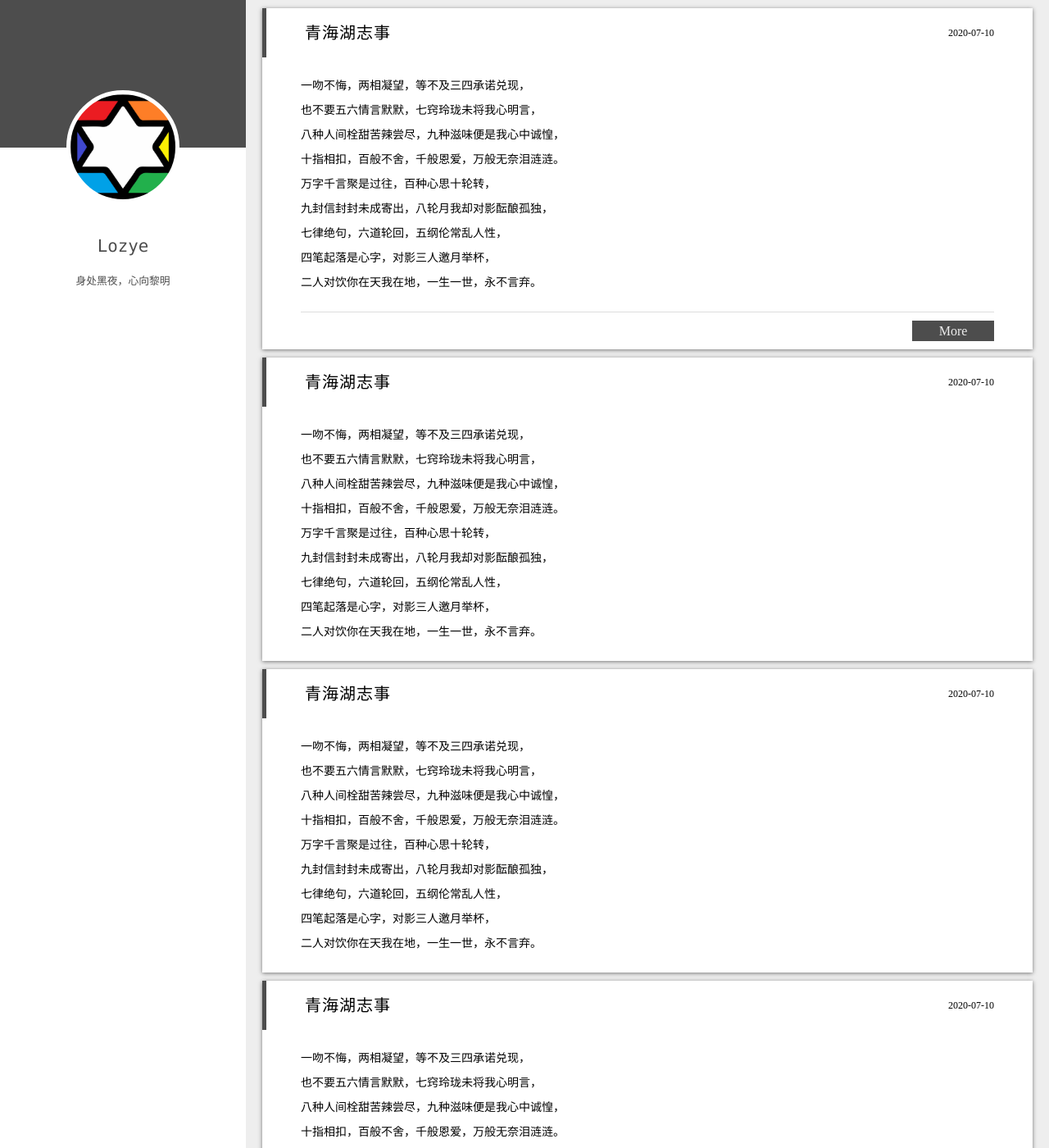
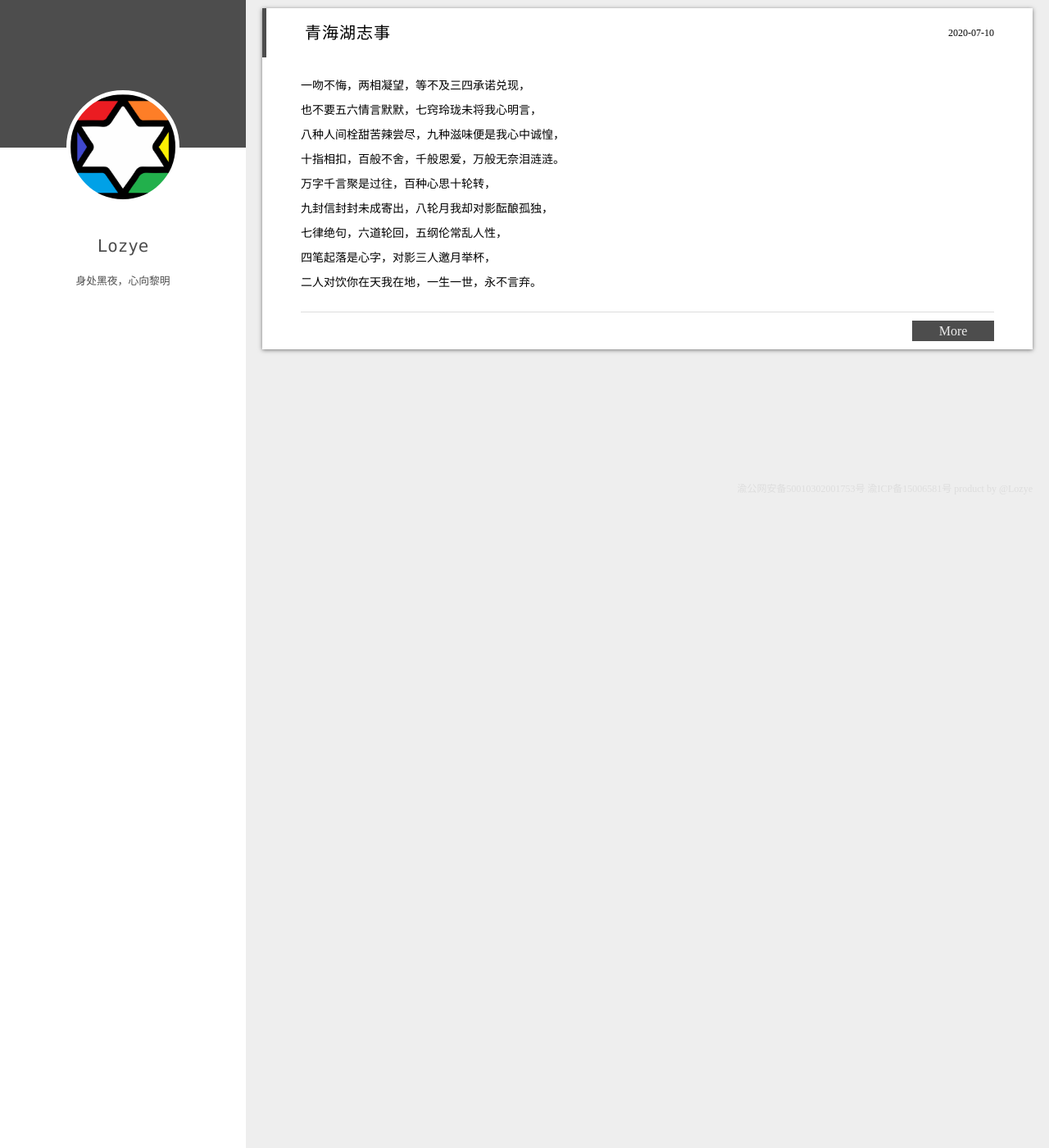
Before and after one commit to lozye/lozye, a Jekyll site: the page temp/index.html, which Jekyll copies as it is, in a window 1280 px wide and 1400 px high. Shown: the whole window at 82% size. Built offline with Jekyll 4.4.1, drawn with Linux system fonts in a browser that asks for light colours; some of the changed text lies outside the part shown.

Commit message:
v20200720 wapper add css

```diff
--- a/assets/css/web.position.css
+++ b/assets/css/web.position.css
@@ -1,5 +1,6 @@
 .x-wapper {
   background-color: #eee;
+  min-height: 100%;
 }
 
 .x-main {
--- a/temp/index.html
+++ b/temp/index.html
@@ -54,57 +54,7 @@
                         </div>
                     </div>
                 </div>
-                <div class="x-box grid-box">
-                    <div class="grid-box x-box-header">
-                        <div class="x-box-title grid-box">青海湖志事</div>
-                        <div class="x-box-date grid-box">2020-07-10</div>
-                    </div>
-                    <div class="grid-box x-box-markdown">
-                        <p>一吻不悔，两相凝望，等不及三四承诺兑现，</p>
-                        <p>也不要五六情言默默，七窍玲珑未将我心明言，</p>
-                        <p>八种人间栓甜苦辣尝尽，九种滋味便是我心中诚惶，</p>
-                        <p>十指相扣，百般不舍，千般恩爱，万般无奈泪涟涟。</p>
-                        <p>万字千言聚是过往，百种心思十轮转，</p>
-                        <p>九封信封封未成寄出，八轮月我却对影酝酿孤独，</p>
-                        <p>七律绝句，六道轮回，五纲伦常乱人性，</p>
-                        <p>四笔起落是心字，对影三人邀月举杯，</p>
-                        <p>二人对饮你在天我在地，一生一世，永不言弃。</p>
-                    </div>
-                </div>
-                <div class="x-box grid-box">
-                    <div class="grid-box x-box-header">
-                        <div class="x-box-title grid-box">青海湖志事</div>
-                        <div class="x-box-date grid-box">2020-07-10</div>
-                    </div>
-                    <div class="grid-box x-box-markdown">
-                        <p>一吻不悔，两相凝望，等不及三四承诺兑现，</p>
-                        <p>也不要五六情言默默，七窍玲珑未将我心明言，</p>
-                        <p>八种人间栓甜苦辣尝尽，九种滋味便是我心中诚惶，</p>
-                        <p>十指相扣，百般不舍，千般恩爱，万般无奈泪涟涟。</p>
-                        <p>万字千言聚是过往，百种心思十轮转，</p>
-                        <p>九封信封封未成寄出，八轮月我却对影酝酿孤独，</p>
-                        <p>七律绝句，六道轮回，五纲伦常乱人性，</p>
-                        <p>四笔起落是心字，对影三人邀月举杯，</p>
-                        <p>二人对饮你在天我在地，一生一世，永不言弃。</p>
-                    </div>
-                </div>
-                <div class="x-box grid-box">
-                    <div class="grid-box x-box-header">
-                        <div class="x-box-title grid-box">青海湖志事</div>
-                        <div class="x-box-date grid-box">2020-07-10</div>
-                    </div>
-                    <div class="grid-box x-box-markdown">
-                        <p>一吻不悔，两相凝望，等不及三四承诺兑现，</p>
-                        <p>也不要五六情言默默，七窍玲珑未将我心明言，</p>
-                        <p>八种人间栓甜苦辣尝尽，九种滋味便是我心中诚惶，</p>
-                        <p>十指相扣，百般不舍，千般恩爱，万般无奈泪涟涟。</p>
-                        <p>万字千言聚是过往，百种心思十轮转，</p>
-                        <p>九封信封封未成寄出，八轮月我却对影酝酿孤独，</p>
-                        <p>七律绝句，六道轮回，五纲伦常乱人性，</p>
-                        <p>四笔起落是心字，对影三人邀月举杯，</p>
-                        <p>二人对饮你在天我在地，一生一世，永不言弃。</p>
-                    </div>
-                </div>
+
             </div>
             <div class="x-footer">
                 <div class="x-footer-msg x-noselect grid-box">
```
